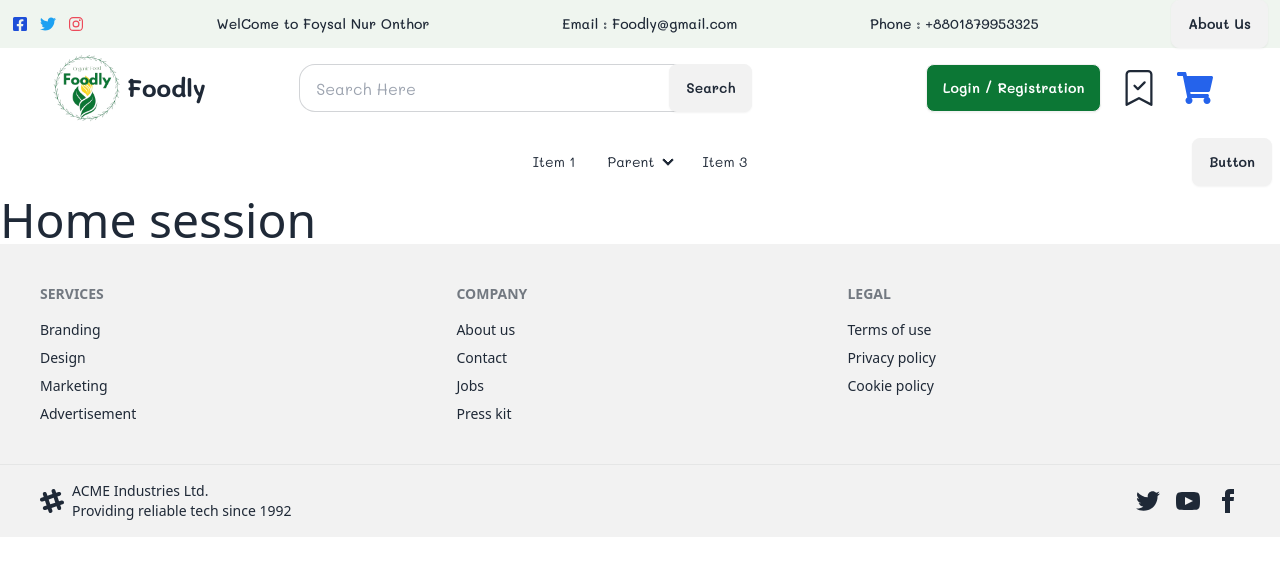
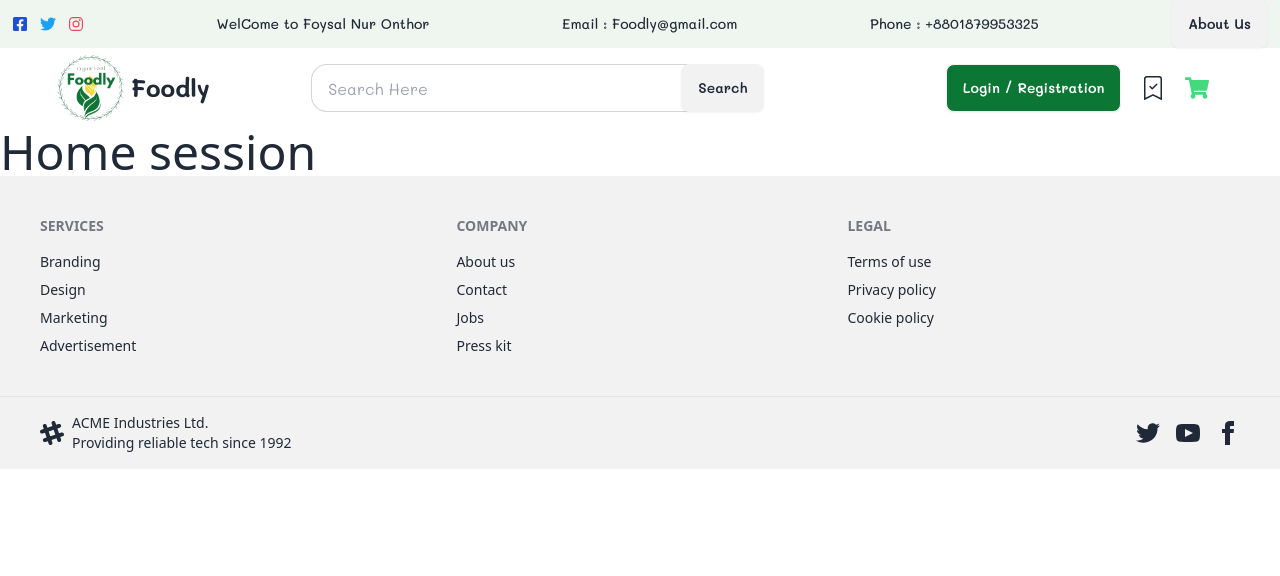
Before and after one commit to Foysal79/Foodly, a React (Vite) app: page / in a window 1280 px wide. Shown: the top 576 px of the page. Built offline with nearby package versions, Linux system fonts and the light colour scheme.

Commit message:
navber session add

```diff
--- a/src/Pages/Navber/Navbar.jsx
+++ b/src/Pages/Navber/Navbar.jsx
@@ -44,51 +44,13 @@ const Navbar = () => {
         </div>
 
         <div className="flex justify-between items-center" >
-          <button className="bg-[#0C7735] hover:bg-[#FDD61F] btn text-white mr-5" >Login / Registration </button>
-          <BsBookmarkCheck className="mr-5 text-4xl" />
-          <FaShoppingCart className="text-blue-600 mr-5 text-4xl" ></FaShoppingCart>
+          <button className="bg-[#0C7735] hover:bg-[#443bc4] btn text-white mr-5" >Login / Registration </button>
+          <BsBookmarkCheck className="mr-5 text-2xl" />
+          <FaShoppingCart className="text-[#43da7d] mr-5 text-2xl" ></FaShoppingCart>
         </div>
       </div>
 
-      <div className="navbar bg-base-100">
-  <div className="navbar-start">
-    <div className="dropdown">
-      <div tabIndex={0} role="button" className="btn btn-ghost lg:hidden">
-        <svg xmlns="http://www.w3.org/2000/svg" className="h-5 w-5" fill="none" viewBox="0 0 24 24" stroke="currentColor"><path strokeLinecap="round" strokeLinejoin="round" strokeWidth="2" d="M4 6h16M4 12h8m-8 6h16" /></svg>
-      </div>
-      <ul tabIndex={0} className="menu menu-sm dropdown-content mt-3 z-[1] p-2 shadow bg-base-100 rounded-box w-52">
-        <li><a>Item 1</a></li>
-        <li>
-          <a>Parent</a>
-          <ul className="p-2">
-            <li><a>Submenu 1</a></li>
-            <li><a>Submenu 2</a></li>
-          </ul>
-        </li>
-        <li><a>Item 3</a></li>
-      </ul>
-    </div>
-    <a className="btn btn-ghost text-xl"></a>
-  </div>
-  <div className="navbar-center hidden lg:flex">
-    <ul className="menu menu-horizontal px-1">
-      <li><a>Item 1</a></li>
-      <li>
-        <details>
-          <summary>Parent</summary>
-          <ul className="p-2">
-            <li><a>Submenu 1</a></li>
-            <li><a>Submenu 2</a></li>
-          </ul>
-        </details>
-      </li>
-      <li><a>Item 3</a></li>
-    </ul>
-  </div>
-  <div className="navbar-end">
-    <a className="btn">Button</a>
-  </div>
-      </div>
+
 
 
 
```
